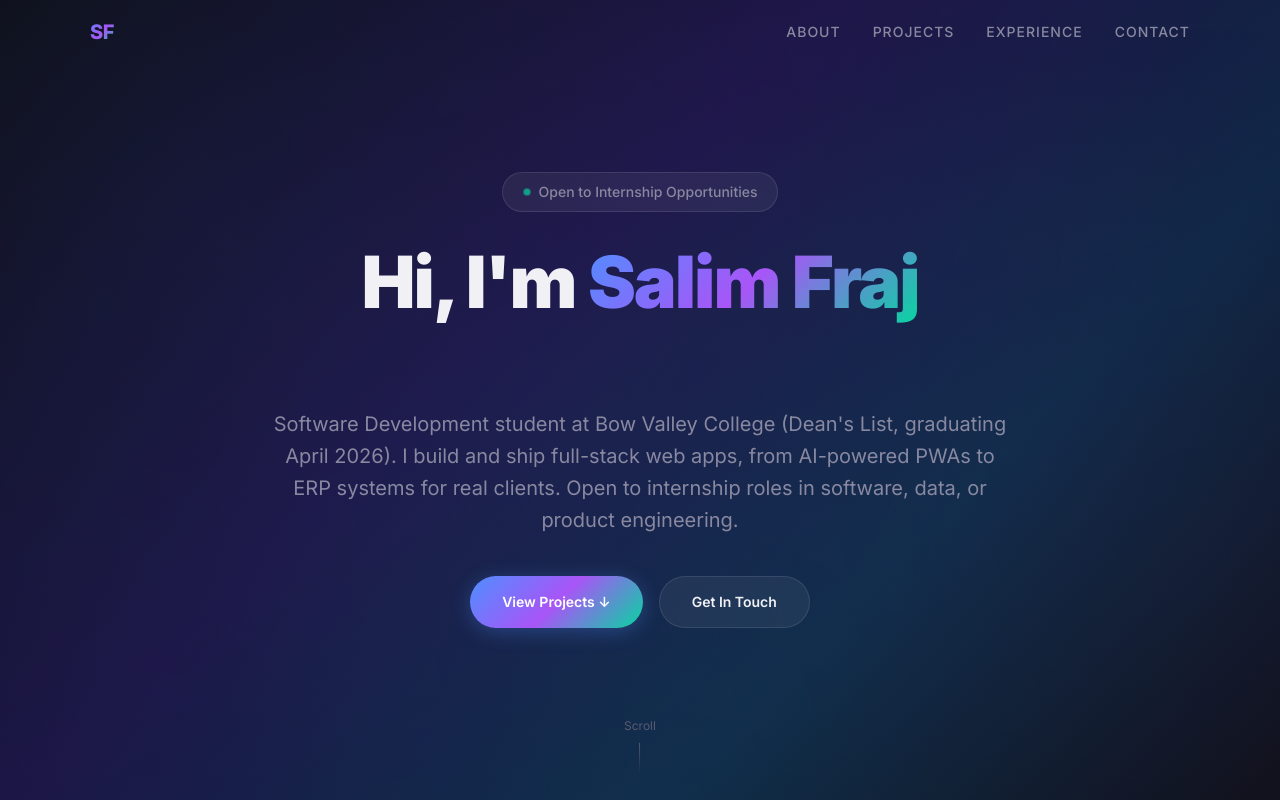
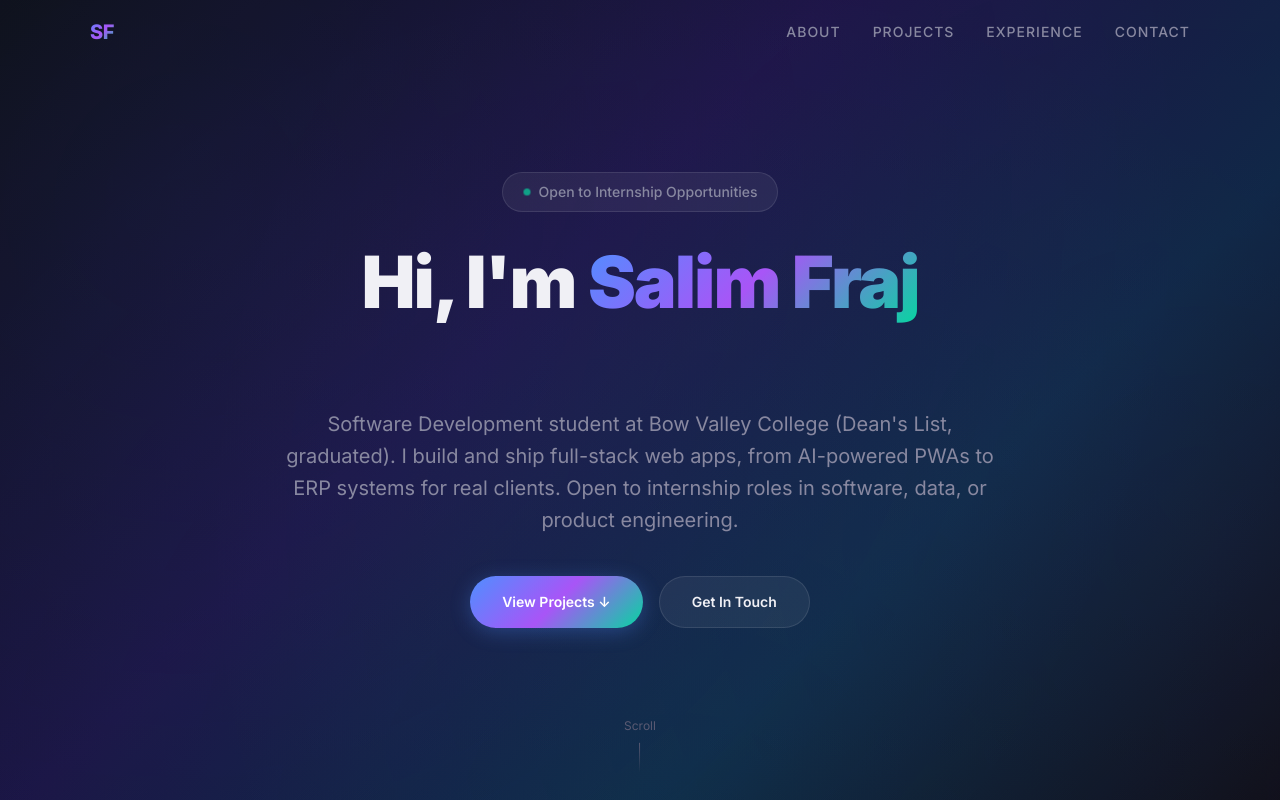
Before and after one commit to SalimFraj/Portfolio, a React (Vite) app: page / in a window 1280 px wide. Shown: the top 800 px of the page. Built offline with nearby package versions, Linux system fonts and the light colour scheme.

Commit message:
chore: update graduation status in Hero.jsx

```diff
--- a/src/components/Hero.jsx
+++ b/src/components/Hero.jsx
@@ -79,7 +79,7 @@ export default function Hero() {
                     animate={{ opacity: 1, y: 0 }}
                     transition={{ duration: 0.7, delay: 0.5 }}
                 >
-                    Software Development student at Bow Valley College (Dean's List, graduating April 2026).
+                    Software Development student at Bow Valley College (Dean's List, graduated).
                     I build and ship full-stack web apps, from AI-powered PWAs to ERP systems for real clients.
                     Open to internship roles in software, data, or product engineering.
                 </motion.p>
```
